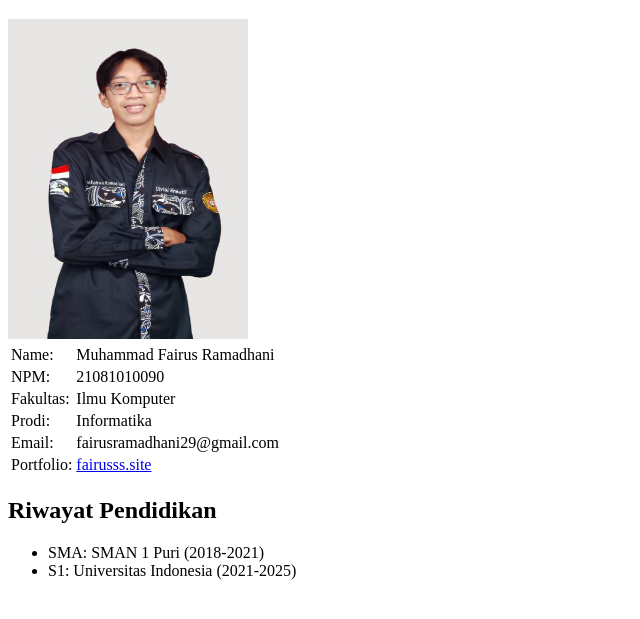
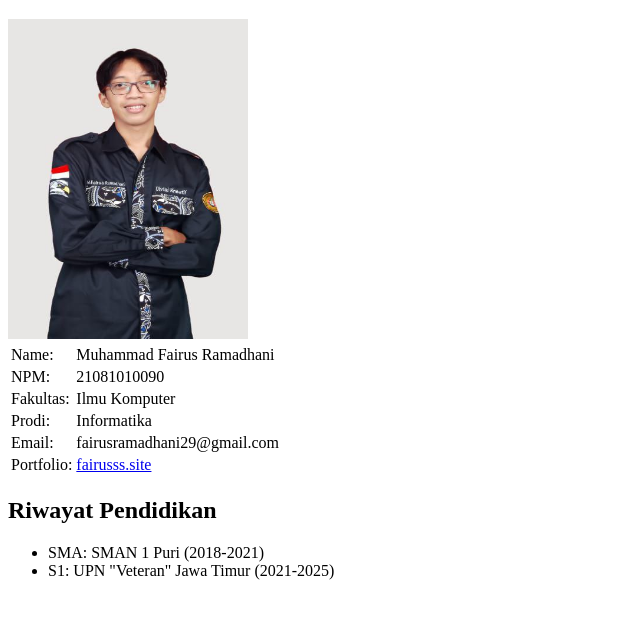
Before and after one commit to mathzino/TUGAS-MODUL-PEMWEB, a plain HTML site: page biodata.html in a window 1280 px wide. Shown: the part 61-680 px from the top of the page, without its empty margins (0-640 px from the left). Drawn offline with Linux system fonts and the light colour scheme.

Commit message:
edit biodata.html: edit riwayat pendidikan

```diff
--- a/biodata.html
+++ b/biodata.html
@@ -36,7 +36,7 @@
     <h2>Riwayat Pendidikan</h2>
     <ul>
       <li>SMA: SMAN 1 Puri (2018-2021)</li>
-      <li>S1: Universitas Indonesia (2021-2025)</li>
+      <li>S1: UPN "Veteran" Jawa Timur (2021-2025)</li>
     </ul>
   </body>
 </html>
```
